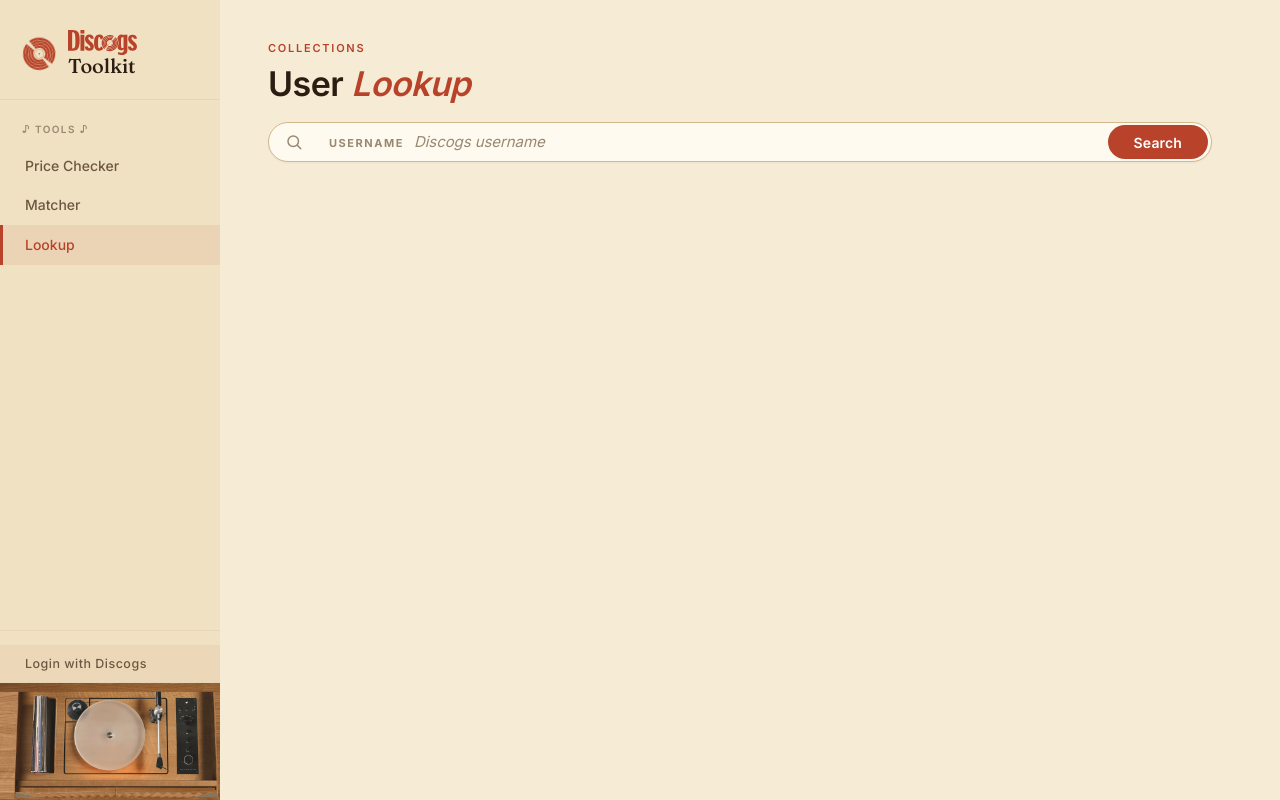
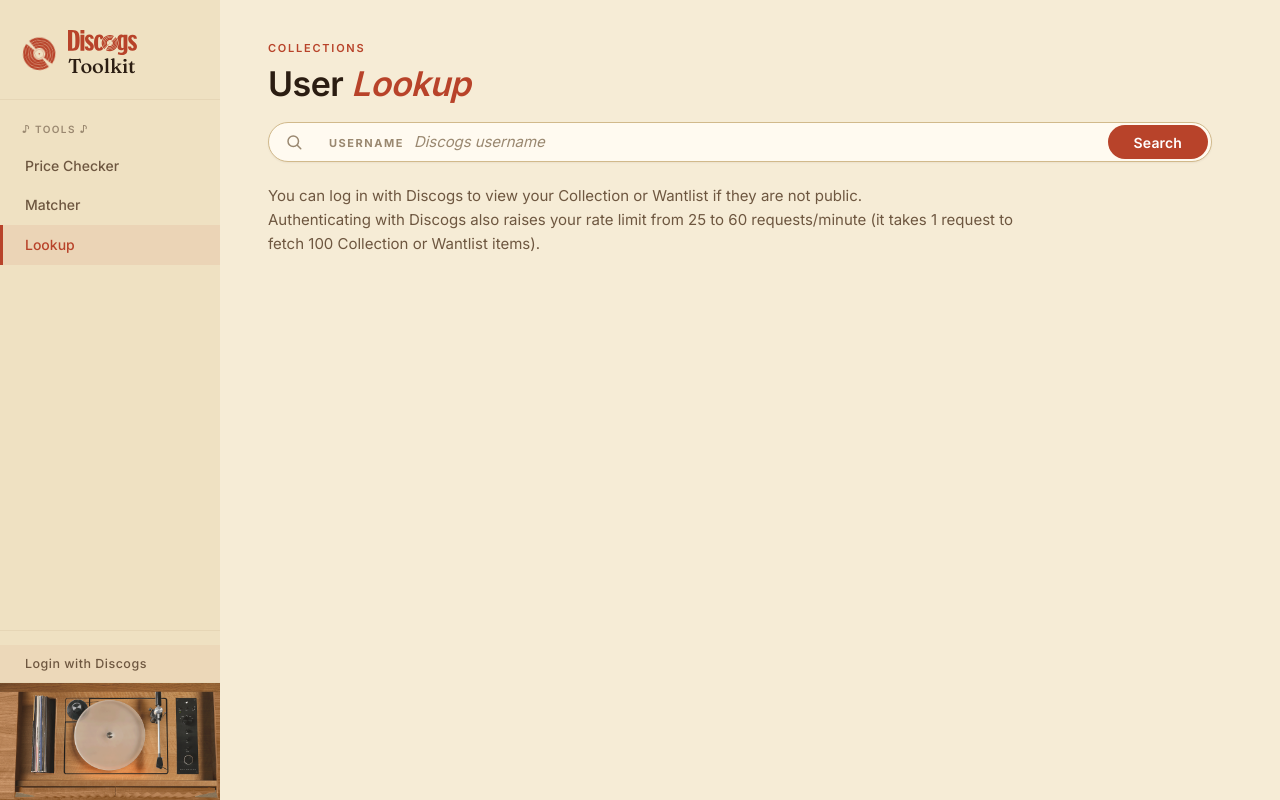
Before and after one commit to nhaseous/discogs-toolkit-app, a Flask app: page /lookup in a window 1280 px wide. Run offline with Flask 2, Linux system fonts and the light colour scheme.

Commit message:
insights dashboard update

```diff
--- a/helper/insights.py
+++ b/helper/insights.py
@@ -259,7 +259,7 @@ def render_insights_dashboard(insights, kind='collection'):
 
     toggle_script = (
         '<script>'
-        '(function(){'
+        'document.addEventListener("DOMContentLoaded",function(){'
         'document.querySelectorAll(".insights-genre-toggle").forEach(function(wrap){'
         'wrap.querySelectorAll(".insights-toggle-switch").forEach(function(btn){'
         'btn.addEventListener("click",function(){'
@@ -279,7 +279,7 @@ def render_insights_dashboard(insights, kind='collection'):
         '});'
         '});'
         '});'
-        '})();'
+        '});'
         '</script>'
     )
 
@@ -346,6 +346,31 @@ def _pie_legend_html(segments, filter_field=None):
         )
     return ''.join(items)
 
+def _bar_chart_html(segments, filter_field=None):
+    if not segments: return ''
+    max_val = max((s['value'] for s in segments if s['value'] > 0), default=0)
+    if max_val == 0: return ''
+    rows = []
+    for seg in segments:
+        if seg['value'] <= 0: continue
+        pct_of_max = seg['value'] / max_val * 100
+        cls = 'insights-bar-row'
+        ff = ''
+        if filter_field:
+            cls += ' insights-filter-row'
+            ff = (f' data-filter-field="{_html.escape(filter_field)}"'
+                  f' data-filter-value="{_html.escape(str(seg["name"] or ""))}"')
+        rows.append(
+            f'<div class="{cls}"{ff}>'
+            f'<div class="insights-bar-label">{_html.escape(seg["name"] or "—")}</div>'
+            f'<div class="insights-bar-track">'
+            f'<div class="insights-bar-fill" style="width:{pct_of_max:.1f}%;background:{seg["color"]}"></div>'
+            f'</div>'
+            f'<div class="insights-bar-count">{seg["value"]} items</div>'
+            f'</div>'
+        )
+    return f'<div class="insights-bar-chart">{"".join(rows)}</div>'
+
 def _pie_section(title, segments, filter_field=None):
     if not segments or sum(s['value'] for s in segments) == 0: return ''
     return (
@@ -377,7 +402,7 @@ def _format_breakdown_section(format_pie, release_type_pie, edition_pie=None):
             f'</div>'
         )
         panel_fmt = f'<div class="insights-panel">{pie_block(format_pie, filter_field="format")}</div>'
-        panel_edition = f'<div class="insights-panel" style="display:none">{pie_block(edition_pie, filter_field="format_tags")}</div>'
+        panel_edition = f'<div class="insights-panel" style="display:none">{_bar_chart_html(edition_pie, filter_field="format_tags")}</div>'
     else:
         toggle_cls = ''
         title = f'<div class="rec-breakdown-title">Format Breakdown</div>'
--- a/main.py
+++ b/main.py
@@ -535,9 +535,9 @@ def lookuppage():
                 except lookup_helper.UserNotFoundError:
                     user_not_found = True
                 except lookup_helper.CollectionPrivateError:
-                    collection_error = "This user's collection is not public."
+                    collection_error = "This user's collection is not public or could not be accessed."
                 except lookup_helper.WantlistPrivateError:
-                    wantlist_error = "This user's wantlist is not public."
+                    wantlist_error = "This user's wantlist is not public or could not be accessed."
                 except lookup_helper.ListPrivateError:
                     lists_error = "This user's lists are not public."
                 except lookup_helper.RateLimitError:
--- a/static/css/lookup.css
+++ b/static/css/lookup.css
@@ -1,6 +1,12 @@
 /* =========================================================
    Lookup — notices and active-filter badges
    ========================================================= */
+
+.lookup-hint { font-size: 15px; color: var(--ink-soft); line-height: 1.6; max-width: 760px; }
+
+.page-header--searching { border-bottom: 1px solid var(--rule); }
+
+.content:not(.has-results) #spinner { border-bottom: 1px solid var(--rule); padding-bottom: 16px; }
 
 .lookup-notice { margin: 20px 0; font-size: 14px; color: var(--ink-soft); font-style: italic; }
 
--- a/static/js/lookup.js
+++ b/static/js/lookup.js
@@ -1,3 +1,13 @@
+// Add border-bottom to page-header while navigating away after a search
+(function() {
+    var form = document.getElementById('lookup-form');
+    if (!form) return;
+    form.addEventListener('submit', function() {
+        var header = document.querySelector('.page-header');
+        if (header) header.classList.add('page-header--searching');
+    });
+})();
+
 // List sub-tab: intercept list index clicks, AJAX-load releases, create sub-tab dynamically
 (function() {
     var listsPanel = document.getElementById("lookup-panel-lists");
@@ -69,7 +79,7 @@
             .then(function(data) {
                 var releases = data.releases || [];
                 var count = releases.length;
-                var countText = count + " release" + (count !== 1 ? "s" : "");
+                var countText = listName + ": " + count + " release" + (count !== 1 ? "s" : "");
 
                 listTab.disabled = false;
                 listTab.textContent = listName + " (" + count + ")";
--- a/static/js/main.js
+++ b/static/js/main.js
@@ -357,7 +357,8 @@ document.querySelectorAll(".sidebar a").forEach(function(link) {
             tabEl._lockedWidth = true;
         }
         tabEl.textContent = (_tabLabels[tabName] || tabName) + ' (' + filtered + ')';
-        var countText = filtered + ' item' + (filtered !== 1 ? 's' : '');
+        var countLabel = isFiltered ? 'Selected' : (_tabLabels[tabName] || tabName);
+        var countText = countLabel + ': ' + filtered + ' item' + (filtered !== 1 ? 's' : '');
         tabEl.setAttribute('data-count-text', countText);
         var countEl = document.getElementById('lookup-count');
         if (countEl && tabEl.classList.contains('active')) {
--- a/templates/base.html
+++ b/templates/base.html
@@ -4,7 +4,7 @@
     <meta charset="utf-8">
     <meta name="viewport" content="width=device-width, initial-scale=1">
     <title>{{ title | default('Discogs Toolkit') }}</title>
-    <link rel="icon" type="image/svg+xml" href="/static/logo.svg">
+    <link rel="icon" type="image/png" sizes="64x64" href="/static/logo-64.png">
     <link rel="preconnect" href="https://fonts.googleapis.com">
     <link rel="preconnect" href="https://fonts.gstatic.com" crossorigin>
     <link rel="stylesheet" href="https://fonts.googleapis.com/css2?family=Fraunces:ital,opsz,wght@0,9..144,400;0,9..144,500;1,9..144,400;1,9..144,500&family=Inter:wght@400;500;600;700&display=swap">
--- a/templates/lookup.html
+++ b/templates/lookup.html
@@ -33,6 +33,10 @@
     <h2>User <em>Lookup</em></h2>
 </div>
 </div>
+
+{% if not has_results %}
+<p class="lookup-hint">You can log in with Discogs to view your Collection or Wantlist if they are not public. <br> Authenticating with Discogs also raises your rate limit from 25 to 60 requests/minute (it takes 1 request to fetch 100 Collection or Wantlist items).</p>
+{% endif %}
 
 {% if has_results %}
     <div class="meta">
@@ -77,10 +81,10 @@
 
         <div class="lookup-tabs-row">
             <div class="lookup-tabs">
-                <button class="lookup-tab{{ '' if list_id else ' active' }}" data-tab="collection" data-count-text="{{ collection | length }} item{{ 's' if collection|length != 1 else '' }}">Collection ({{ collection | length }})</button>
-                <button class="lookup-tab" data-tab="wantlist" data-count-text="{{ wantlist | length }} item{{ 's' if wantlist|length != 1 else '' }}">Wantlist ({{ wantlist | length }})</button>
-                <button class="lookup-tab" data-tab="lists" data-count-text="{{ lists | length }} list{{ 's' if lists|length != 1 else '' }}">Lists ({{ lists | length }})</button>
-                {% if list_id %}<button class="lookup-tab active" data-tab="list" data-count-text="{{ list_releases | length }} release{{ 's' if list_releases|length != 1 else '' }}">{{ list_name or 'List' }} ({{ list_releases | length }})</button>{% endif %}
+                <button class="lookup-tab{{ '' if list_id else ' active' }}" data-tab="collection" data-count-text="Collection: {{ collection | length }} item{{ 's' if collection|length != 1 else '' }}">Collection ({{ collection | length }})</button>
+                <button class="lookup-tab" data-tab="wantlist" data-count-text="Wantlist: {{ wantlist | length }} item{{ 's' if wantlist|length != 1 else '' }}">Wantlist ({{ wantlist | length }})</button>
+                <button class="lookup-tab" data-tab="lists" data-count-text="Lists: {{ lists | length }} list{{ 's' if lists|length != 1 else '' }}">Lists ({{ lists | length }})</button>
+                {% if list_id %}<button class="lookup-tab active" data-tab="list" data-count-text="{{ list_name or 'List' }}: {{ list_releases | length }} release{{ 's' if list_releases|length != 1 else '' }}">{{ list_name or 'List' }} ({{ list_releases | length }})</button>{% endif %}
             </div>
             <div class="lookup-pagination" id="lookup-pagination">
                 <button class="pag-expand-btn" id="pag-expand-btn" type="button" title="Expand all cards">
```
Also changed, not shown: helper/api.py (+13 -0 lines), static/css/results.css (+49 -3 lines), static/logo-64.png (added).
